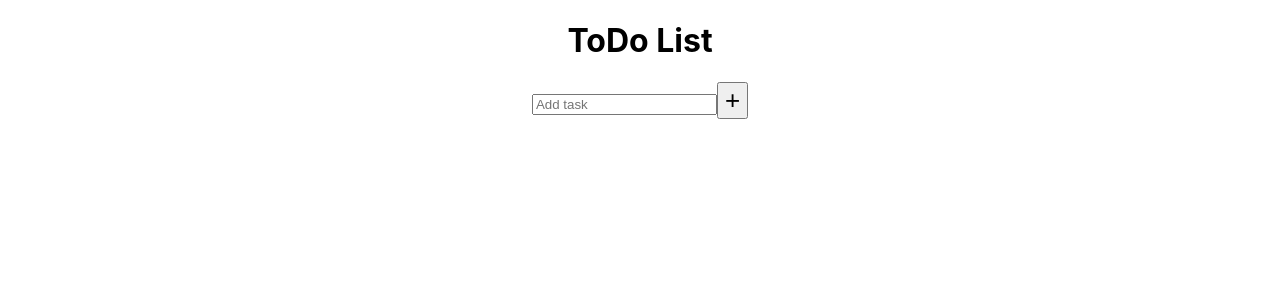
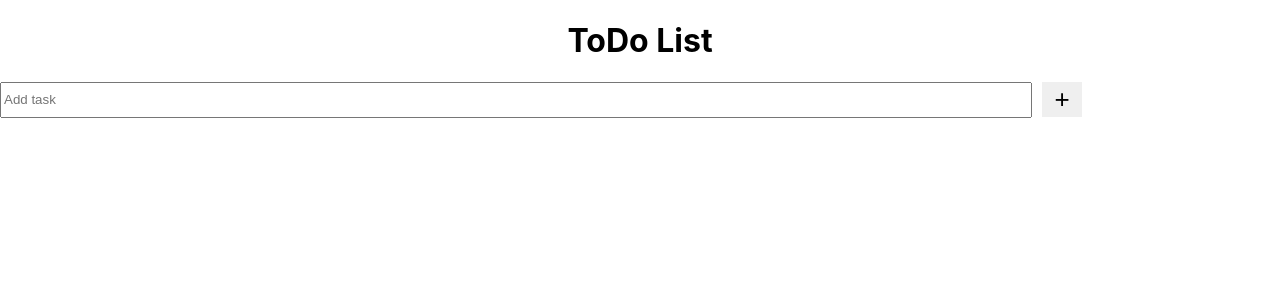
Before and after one commit to omthakur1224/revision, a React (Vite) app in the folder authentication/: page / in a window 1280 px wide. Shown: the top 300 px of the page. Built offline with nearby package versions, Linux system fonts and the light colour scheme.

Commit message:
last today

```diff
--- a/authentication/package.json
+++ b/authentication/package.json
@@ -8,8 +8,13 @@
     "preview": "vite preview"
   },
   "dependencies": {
+    "@emotion/react": "^11.9.3",
+    "@emotion/styled": "^11.9.3",
+    "@mui/material": "^5.8.4",
     "axios": "^0.27.2",
+    "install": "^0.13.0",
     "json-server": "^0.17.0",
+    "npm": "^8.12.2",
     "react": "^18.0.0",
     "react-dom": "^18.0.0"
   },
--- a/authentication/src/components/AddTask.jsx
+++ b/authentication/src/components/AddTask.jsx
@@ -1,3 +1,4 @@
+import { TextField } from '@mui/material';
 import axios from 'axios';
 import React, { useState } from 'react'
 
@@ -19,9 +20,18 @@ function AddTask() {
             setTasks(res.data)})
         }
   return (
-    <div>
-      <input id="task" type="text" placeholder='Add task' onChange={handleChange}/>
-      <button type="text" onClick={handleClick}>+</button>
+    <div style={{"gap":"10px","display":"flex"}}>
+      <input id="task" type="text" placeholder='Add task' onChange={handleChange}style={{
+        "width":"80%",
+        "height":"30px"
+      }}/>
+      <button style={{
+        "width":"40px",
+        "height":"35px",
+        "outline":"none",
+        "border":"none",
+        "backgroundColor":"none"
+      }} type="text" onClick={handleClick}>+</button>
     </div>
   )
 }
```
Also changed, not shown: 1 other file (tests, documents, lock files or other folders).
